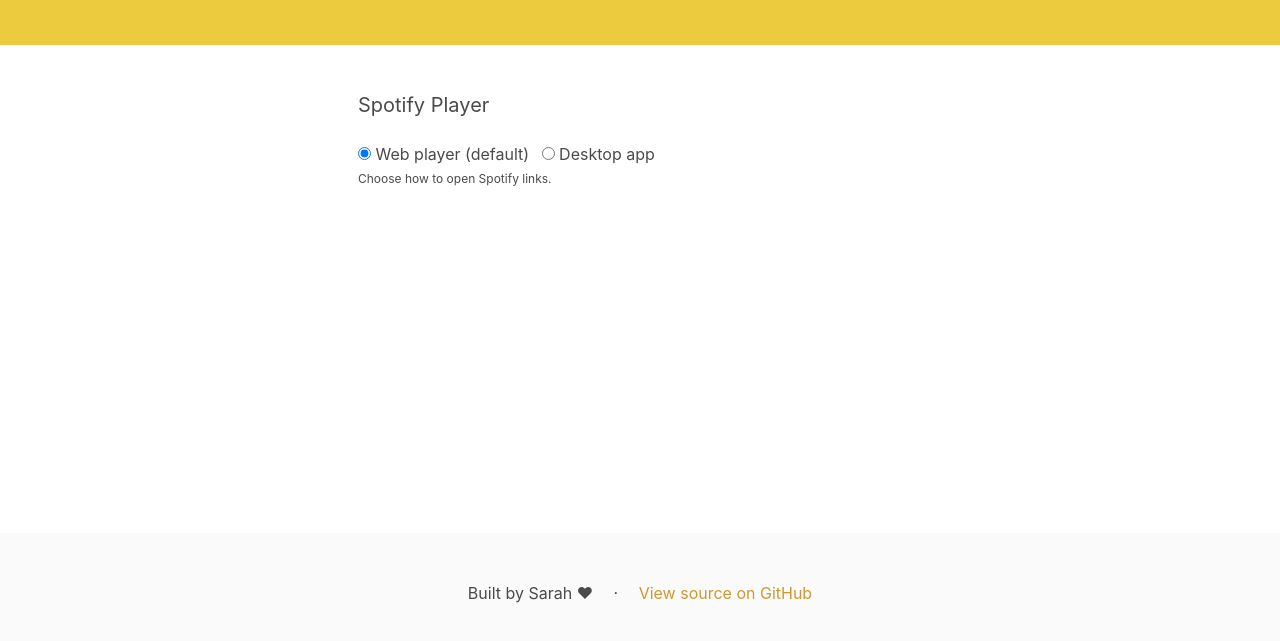
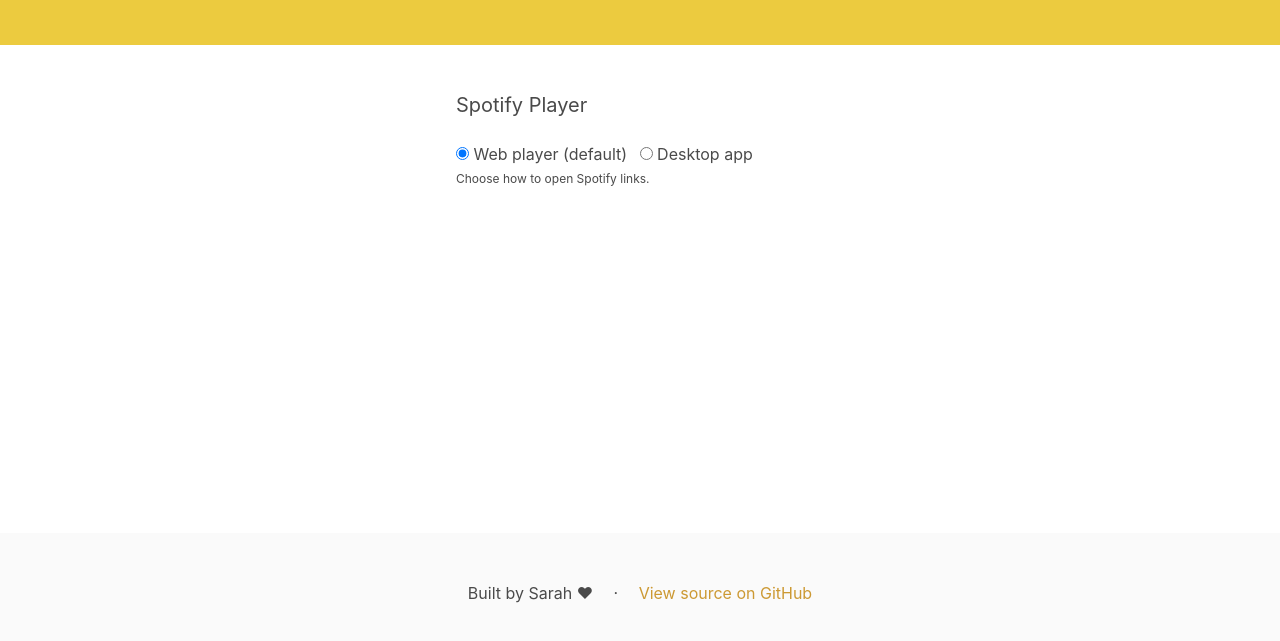
Before and after one commit to cheshire137/imdb_spotter, a browser extension: page extension/options.html in a window 1280 px wide. Shown: the part 99-740 px from the top of the page. Drawn offline with nearby package versions, Linux system fonts and the light colour scheme.

Commit message:
Narrow options column

```diff
--- a/extension/options.html
+++ b/extension/options.html
@@ -20,7 +20,7 @@
       <div id="status-message" class="notification is-success" style="display: none"></div>
       <div class="container">
         <div class="columns">
-          <div class="column is-half is-offset-one-quarter">
+          <div class="column is-4 is-offset-4">
             <h2 class="subtitle">Spotify Player</h2>
             <p class="control">
               <label for="web_player" class="radio">
```
